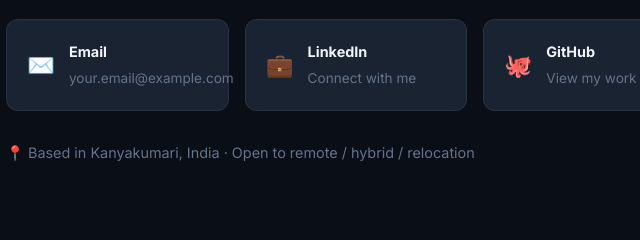
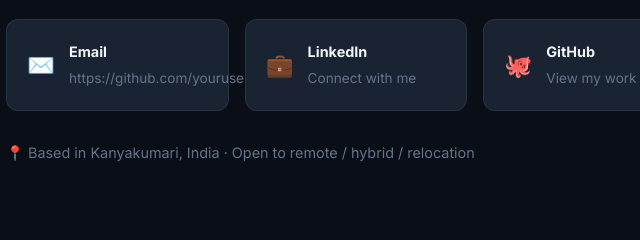
Before and after one commit to Abhi326-bot/Abhilash-Portfolio, a plain HTML site: page index.html in a window 1280 px wide. Shown: the part 4421-4661 px from the top of the page, 83-723 px from the left. Drawn offline with Linux system fonts and the light colour scheme; files that its build step writes are made by us from their sources; files whose address does not match are found by name.

Commit message:
Update index.html

```diff
--- a/index.html
+++ b/index.html
@@ -297,11 +297,11 @@
           Feel free to reach out if you'd like to discuss a role or collaborate.
         </p>
         <div class="contact-cards">
-          <a href="mailto:your.email@example.com" class="contact-card">
+          <a href="mailto:abhilashgs.tech@gmail.com" class="contact-card">
             <span class="contact-icon">✉️</span>
             <div>
               <strong>Email</strong>
-              <span>your.email@example.com</span>
+              <span>https://github.com/yourusername</span>
             </div>
           </a>
           <a href="https://linkedin.com/in/yourprofile" target="_blank" class="contact-card">
```
